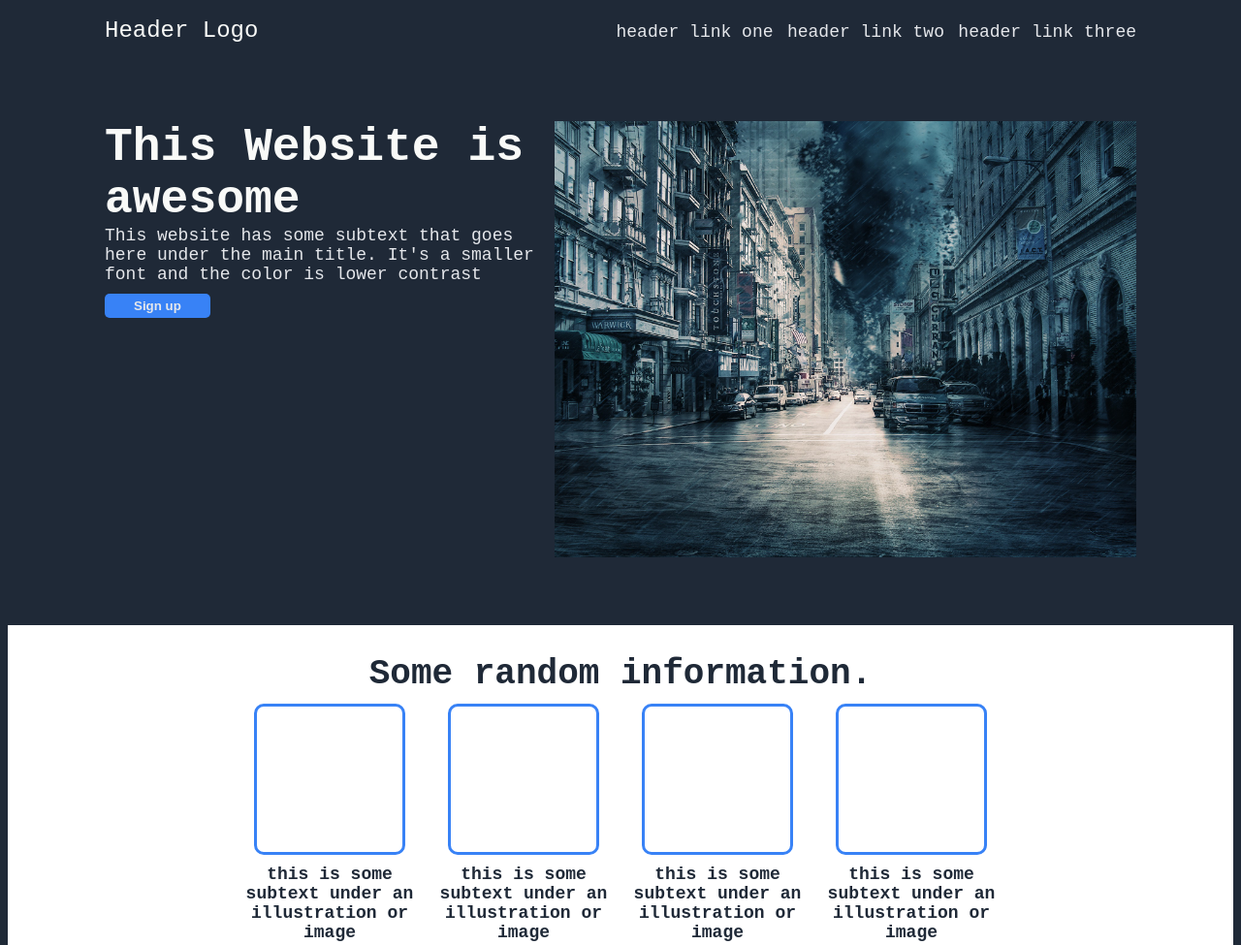
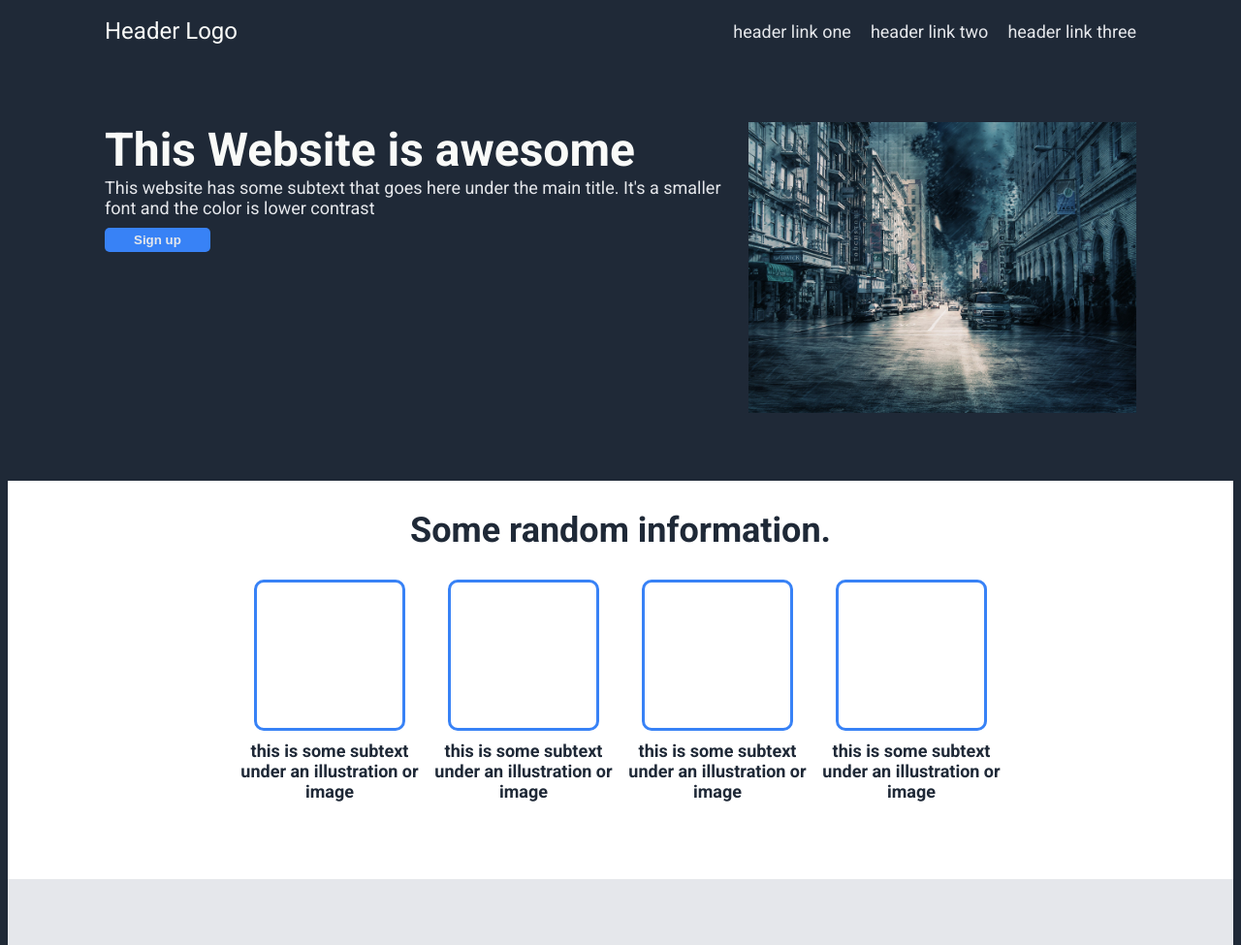
Before and after one commit to Rahvv/Landing-Page-project, a plain HTML site: page index.html in a window 1280 px wide. Shown: the top 975 px of the page at 97% size. Drawn offline with Linux system fonts and the light colour scheme.

Commit message:
complete tentative final

```diff
--- a/index.html
+++ b/index.html
@@ -27,7 +27,7 @@
                 </div>
                 <button>Sign up</button>
             </div>
-            <img src="thunder.jpg" alt="Picture of thunder" width="600px">
+            <img src="thunder.jpg" alt="Picture of thunder" height="300px">
         </div>
 
 
--- a/style.css
+++ b/style.css
@@ -1,5 +1,8 @@
+@import url('https://fonts.googleapis.com/css2?family=Roboto:wght@400;700&display=swap');
+
+
 body {
-    font-family: 'Courier New', Courier, monospace, sans-serif;
+    font-family: Roboto, sans-serif;
     display: flex;
     flex-direction: column;
     background-color: #1f2937;
@@ -12,11 +15,14 @@ header {
     color: #f9faf8;
     padding: 10px 100px;
     flex: 1;
-    gap: 10px;
+
 }
 
 .links {
+    display: flex;
+    gap: 20px;
     margin-left: auto;
+    align-items: center;
 }
 
 a {
@@ -32,7 +38,7 @@ a {
     padding: 70px 100px;
     gap: 10px;
     flex: 1 auto;
-
+    justify-content: space-between;
 }
 
 .hero .main {
@@ -67,6 +73,7 @@ button {
     align-items: center;
     padding: 30px 100px;
     text-align: center;
+    gap: 20px;
 }
 
 .container {
```
